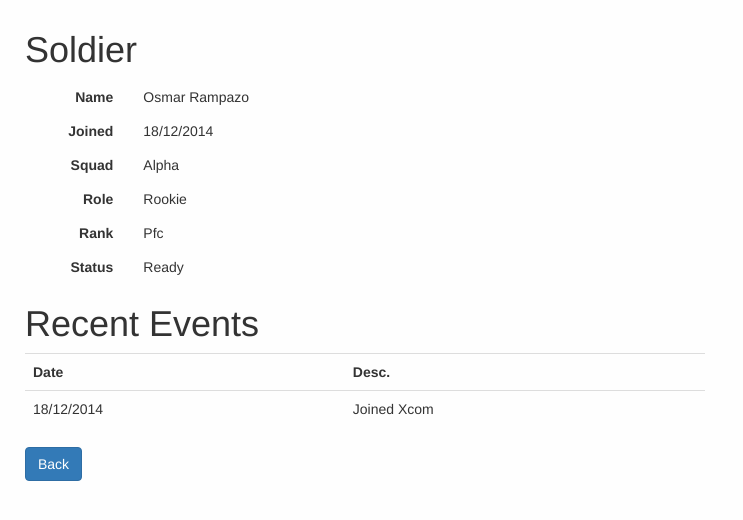
After one commit to zorfmorf/xcom, a Django app: page /troops/1/ in a window 1280 px wide. The commit adds this page. Shown: the top 520 px of the page, without its empty margins (0-743 px from the left). Run offline with Django 3.2, Linux system fonts and the light colour scheme; data comes from the database, SQL or seed files in the repository; both versions use the stored data as it was after the commit; some libraries are stand-ins or nearby versions.

Commit message:
Improved overview and added soldier details view

```diff
--- a/xcom/troops/models.py
+++ b/xcom/troops/models.py
@@ -32,13 +32,15 @@ class Soldier(models.Model):
 	status = models.ForeignKey(Status)
 	def __str__(self):
 		return self.name
-	def joinDate(self):
+	def getDate(self):
 		return self.joined.strftime('%d/%m/%Y')
 
 class SoldierEvent(models.Model):
 	soldier = models.ForeignKey(Soldier)
 	date = models.DateField('Date')
 	event = models.CharField(max_length = 200)
+	def getDate(self):
+		return self.date.strftime('%d/%m/%Y')
 
 class MissionType(models.Model):
 	name = models.CharField(max_length = 100)
@@ -60,7 +62,7 @@ class Mission(models.Model):
 	dead = models.IntegerField(default=0)
 	def __str__(self):
 		return self.name
-	def missionDate(self):
+	def getDate(self):
 		return self.date.strftime('%d/%m/%Y')
 
 # log geoscape events (build x, shot down ufo, etc)
@@ -69,3 +71,5 @@ class Event(models.Model):
 	date = models.DateField('Date')
 	def __str__(self):
 		return self.name
+	def getDate(self):
+		return self.date.strftime('%d/%m/%Y')
--- a/xcom/troops/static/css/style.css
+++ b/xcom/troops/static/css/style.css
@@ -10,13 +10,6 @@ body {
     background-color: #fefefe;
 }
 
-/* Space at the beginning of the page */
-.hspace
-{
-	height: 20px;
-	background-color: #fdfdfd;
-}
-
 .soldiers
 {
 	position: relative;
@@ -24,3 +17,19 @@ body {
 	width: 600px;
 	padding: 10px;
 }
+
+.lastevents
+{
+	position: relative;
+	float: left;
+	width: 700px;
+	padding: 10px;
+}
+
+.soldier
+{
+	position: relative;
+	float: left;
+	width: 700px;
+	padding: 10px;
+}
--- a/xcom/troops/templates/troops/footer.html
+++ b/xcom/troops/templates/troops/footer.html
@@ -1,4 +1,5 @@
 {% load staticfiles %}
+	</div>
 	<!-- Bootstrap core JavaScript
 	================================================== -->
 	<!-- Placed at the end of the document so the pages load faster -->
--- a/xcom/troops/templates/troops/header.html
+++ b/xcom/troops/templates/troops/header.html
@@ -19,4 +19,4 @@
     	<![endif]-->
 </head>
 <body>
-	<div class="hspace"></div>
+	<div class="container-fluid">
--- /dev/null
+++ b/xcom/troops/templates/troops/soldier.html
@@ -0,0 +1,57 @@
+{% load staticfiles %}
+
+{% include "troops/header.html" %}
+
+<div class="soldier">
+	<h1>Soldier</h1>
+	<form class="form-horizontal" role="form">
+		<div class="form-group">
+			<label class="col-sm-2 control-label">Name</label>
+			<div class="col-sm-10">
+				<p class="form-control-static">{{soldier.name}}</p>
+			</div>
+			<label class="col-sm-2 control-label">Joined</label>
+			<div class="col-sm-10">
+				<p class="form-control-static">{{soldier.getDate}}</p>
+			</div>
+			<label class="col-sm-2 control-label">Squad</label>
+			<div class="col-sm-10">
+				<p class="form-control-static">{{soldier.squad.name}}</p>
+			</div>
+			<label class="col-sm-2 control-label">Role</label>
+			<div class="col-sm-10">
+				<p class="form-control-static">{{soldier.role.name}}</p>
+			</div>
+			<label class="col-sm-2 control-label">Rank</label>
+			<div class="col-sm-10">
+				<p class="form-control-static">{{soldier.rank.name}}</p>
+			</div>
+			<label class="col-sm-2 control-label">Status</label>
+			<div class="col-sm-10">
+				<p class="form-control-static">{{soldier.status.name}}</p>
+			</div>
+		</div>
+	</form>
+	<div>
+		<h1>Recent Events</h1>
+		<table class="table">
+			<tr>
+				<th>Date</th>
+				<th>Desc.</th>
+			</tr>
+			{% for event in events %}
+				<tr>
+					<td>{{event.getDate}}</td>
+					{% if event.squad %}
+						<td>Deployment: <a href="event.id">{{event.name}}</a></td>
+					{% else %}
+						<td>{{event.event}}</td>
+					{% endif %}
+				</tr>
+			{% endfor %}
+		</table>
+	</div>
+	<p><a href="/troops/">	<button type="button" class="btn btn-primary">Back</button></a></p>
+</div>
+
+{% include "troops/footer.html" %}
--- a/xcom/troops/urls.py
+++ b/xcom/troops/urls.py
@@ -4,4 +4,5 @@ from troops import views
 
 urlpatterns = patterns('',
     url(r'^$', views.index, name='index'),
+    url(r'^(?P<soldier_id>\d+)/$', views.soldier, name='soldier'),
 )
--- a/xcom/troops/views.py
+++ b/xcom/troops/views.py
@@ -1,8 +1,24 @@
 from django.shortcuts import render
+from itertools import chain
 
 from troops.models import Soldier
+from troops.models import SoldierEvent
+from troops.models import Event
+from troops.models import Mission
 
 def index(request):
 	soldiers = Soldier.objects.order_by('joined')#[:5]
-	context = {'soldiers': soldiers}
+	events = Event.objects.order_by('date')[:5]
+	missions = Mission.objects.order_by('date')[:5]
+	lastevents = list(chain(events, missions))
+	lastevents.sort(key=lambda r: r.date, reverse=True)
+	context = {'soldiers': soldiers, 'lastevents': lastevents}
 	return render(request, 'troops/index.html', context)
+
+def soldier(request, soldier_id):
+	try:
+		soldier = Soldier.objects.get(pk=soldier_id)
+		events = SoldierEvent.objects.filter(soldier=soldier.id)
+	except Soldier.DoesNotExist:
+		raise Http404
+	return render(request, 'troops/soldier.html', {'soldier': soldier, 'events': events})
```
Also changed, not shown: xcom/troops/templates/troops/index.html (+27 -2 lines), xcom/db.sqlite3.
